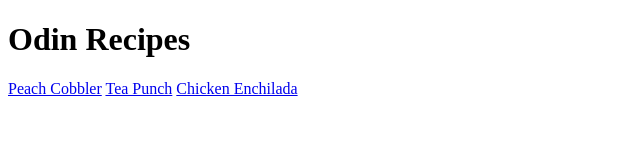
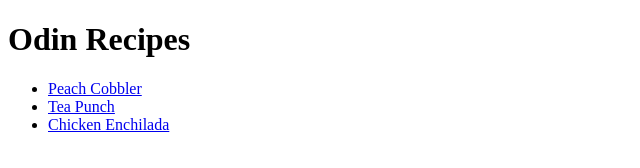
Before and after one commit to devastew/odin-recipes, a plain HTML site: page index.html in a window 1280 px wide. Shown: the whole page, without its empty margins (0-640 px from the left). Drawn offline with Linux system fonts and the light colour scheme.

Commit message:
change links to unordered list

```diff
--- a/index.html
+++ b/index.html
@@ -7,9 +7,10 @@
 </head>
 <body>
     <h1>Odin Recipes</h1>
-    <a href="recipes/peach-cobbler.html">Peach Cobbler</a>
-    <a href="recipes/tea-punch.html">Tea Punch</a>
-    <a href="recipes/chicken-enchilada.html">Chicken Enchilada</a>
-
+    <ul>
+        <li><a href="recipes/peach-cobbler.html">Peach Cobbler</a></li>
+        <li><a href="recipes/tea-punch.html">Tea Punch</a></li>
+        <li><a href="recipes/chicken-enchilada.html">Chicken Enchilada</a></li>
+    </ul>
 </body>
 </html>
```
